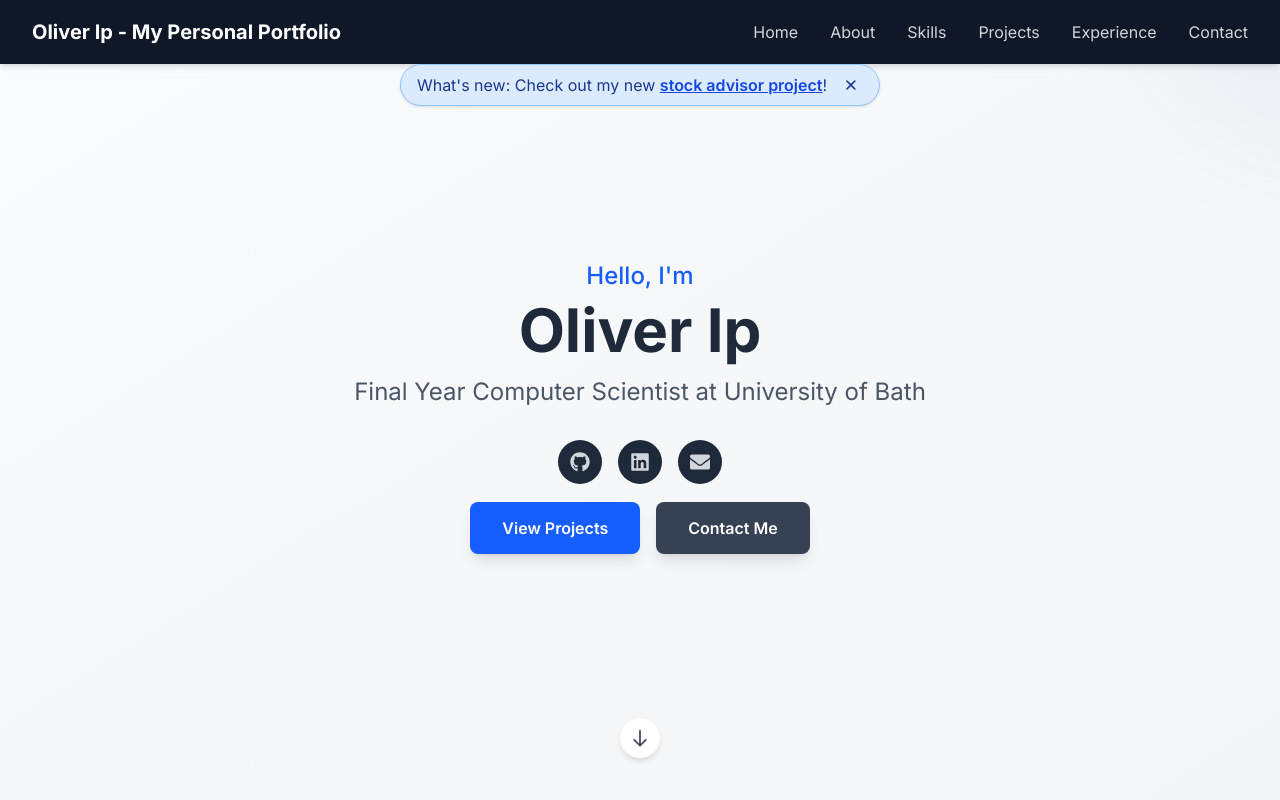
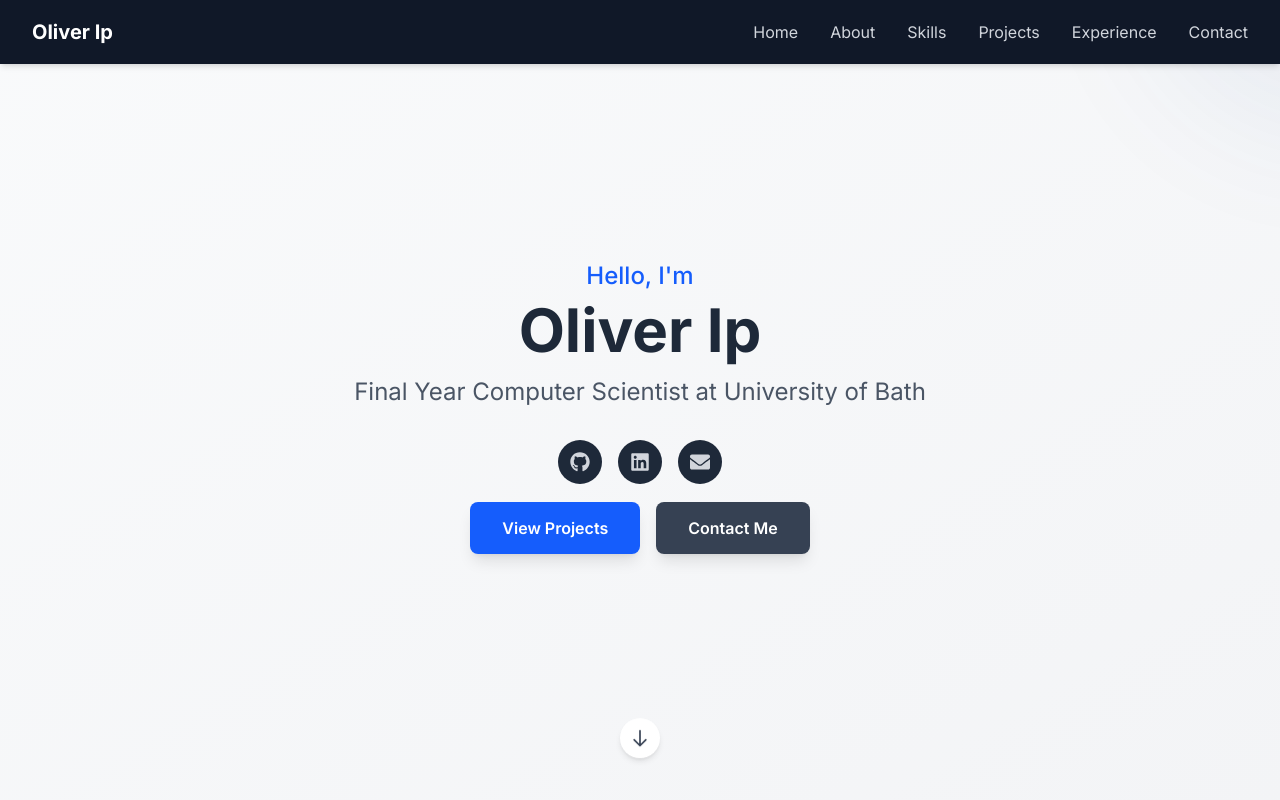
Before and after one commit to oliveripkanam/oliverip.dev, a Next.js app: page / in a window 1280 px wide. Shown: the top 800 px of the page. Built offline with nearby package versions, Linux system fonts and the light colour scheme.

Commit message:
feat: refresh hero tagline, rewrite About, add K30‑Creator CSO role

```diff
--- a/src/components/Hero.tsx
+++ b/src/components/Hero.tsx
@@ -3,7 +3,6 @@
 import { motion } from 'framer-motion';
 import Link from 'next/link';
 import { FaGithub, FaLinkedin, FaEnvelope } from 'react-icons/fa';
-
 
 const Hero = () => {
   return (
--- a/src/components/Navbar.tsx
+++ b/src/components/Navbar.tsx
@@ -1,16 +1,11 @@
 'use client';
 
-import { useState, useEffect } from 'react';
+import { useState } from 'react';
 import Link from 'next/link';
 import { FaBars, FaTimes } from 'react-icons/fa';
 
 const Navbar = () => {
   const [isOpen, setIsOpen] = useState(false);
-  const [showAnnouncement, setShowAnnouncement] = useState(true);
-
-  useEffect(() => {
-    // Do not increase navbar height; announcement is absolutely positioned below it
-  }, []);
 
   const toggleMenu = () => {
     setIsOpen(!isOpen);
@@ -34,7 +29,7 @@ const Navbar = () => {
               href="/"
               className="text-xl font-bold text-white"
             >
-              Oliver Ip - My Personal Portfolio
+              Oliver Ip
             </Link>
           </div>
 
@@ -62,37 +57,6 @@ const Navbar = () => {
             </button>
           </div>
         </div>
-
-        {showAnnouncement && (
-          <div className="pointer-events-none">
-            <div className="flex justify-center">
-              <div className="pointer-events-auto absolute left-1/2 -translate-x-1/2 top-16 md:top-16 inline-flex items-center gap-2 px-4 py-2 rounded-full bg-blue-100 text-blue-900 dark:bg-blue-900/30 dark:text-blue-200 border border-blue-300 dark:border-blue-700 shadow-sm">
-                <span>
-                  What&apos;s new: Check out my new{' '}
-                  <a
-                    href="https://oliveripkanam.github.io/mstr-advisor/?combined=0"
-                    target="_blank"
-                    rel="noopener noreferrer"
-                    className="underline font-semibold text-blue-700 dark:text-blue-300 hover:text-blue-800"
-                  >
-                    stock advisor project
-                  </a>
-                  !
-                </span>
-                <button
-                  type="button"
-                  onClick={() => setShowAnnouncement(false)}
-                  className="ml-1 rounded-full p-1 hover:bg-blue-200/60 dark:hover:bg-blue-800/40 transition-colors"
-                  aria-label="Dismiss announcement"
-                >
-                  <svg xmlns="http://www.w3.org/2000/svg" viewBox="0 0 20 20" fill="currentColor" className="h-4 w-4">
-                    <path fillRule="evenodd" d="M4.293 4.293a1 1 0 011.414 0L10 8.586l4.293-4.293a1 1 0 111.414 1.414L11.414 10l4.293 4.293a1 1 0 01-1.414 1.414L10 11.414l-4.293 4.293a1 1 0 01-1.414-1.414L8.586 10 4.293 5.707a1 1 0 010-1.414z" clipRule="evenodd" />
-                  </svg>
-                </button>
-              </div>
-            </div>
-          </div>
-        )}
       </div>
 
       {/* Mobile Navigation Menu */}
```
